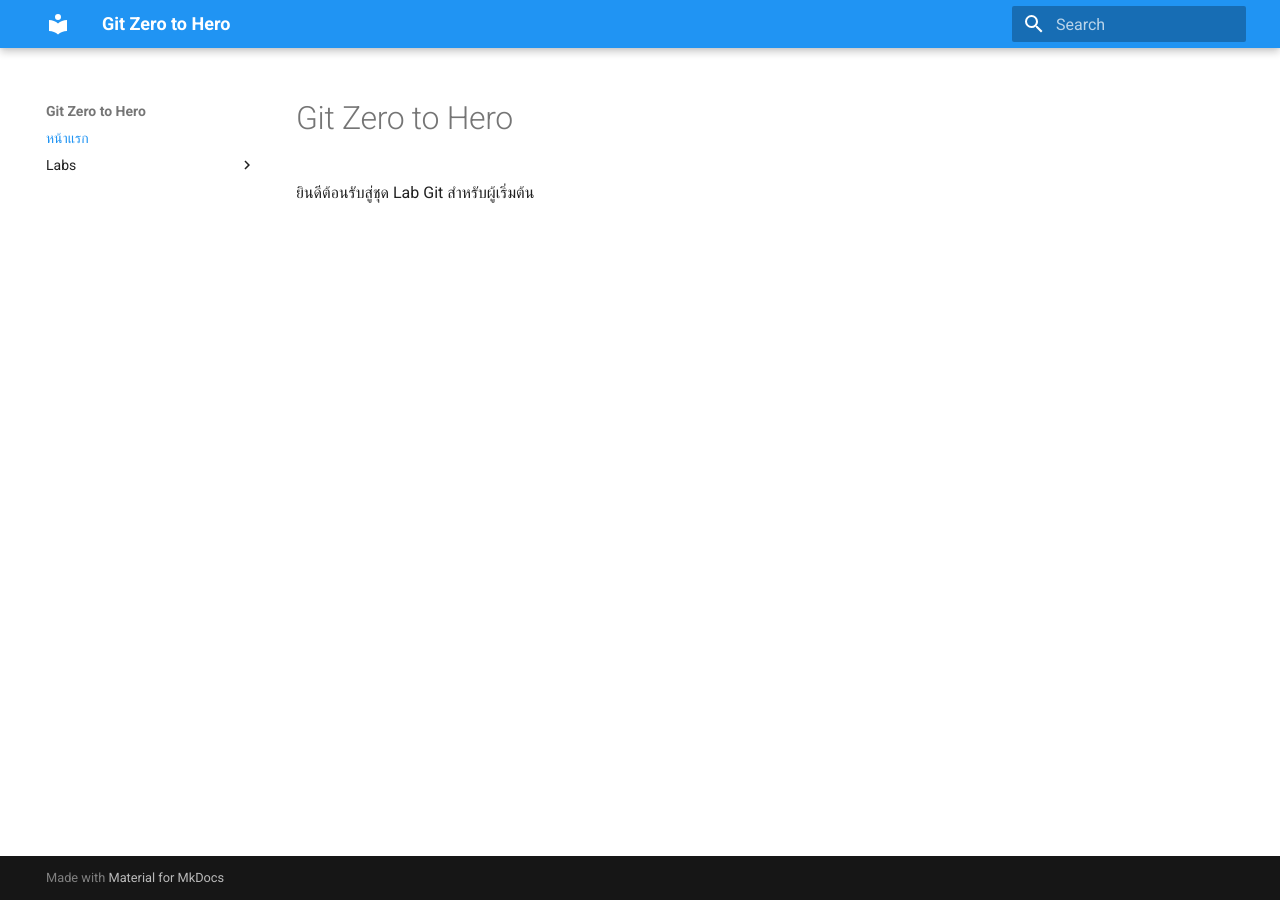
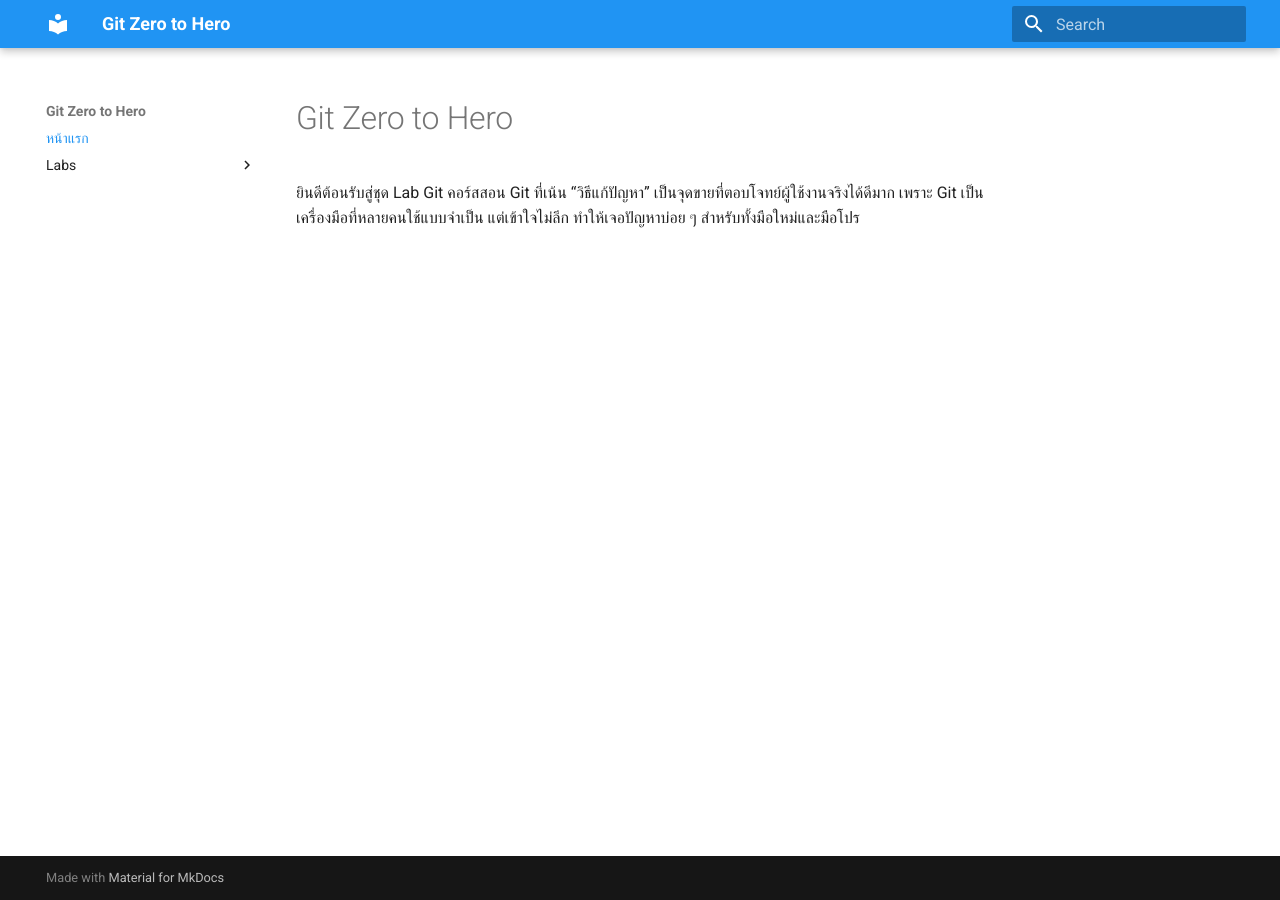
Before and after one commit to jigkoh3/git-pro-lab, an MkDocs documentation site: the page built from docs/index.md, in a window 1280 px wide. Built offline with MkDocs 1.6.1 and Material for MkDocs 9.7.7, drawn with Linux system fonts in a browser that asks for light colours.

Commit message:
[edit] บนความ

```diff
--- a/docs/index.md
+++ b/docs/index.md
@@ -1,3 +1,3 @@
 # Git Zero to Hero
 
-ยินดีต้อนรับสู่ชุด Lab Git สำหรับผู้เริ่มต้น
+ยินดีต้อนรับสู่ชุด Lab Git คอร์สสอน Git ที่เน้น “วิธีแก้ปัญหา” เป็นจุดขายที่ตอบโจทย์ผู้ใช้งานจริงได้ดีมาก เพราะ Git เป็นเครื่องมือที่หลายคนใช้แบบจำเป็น แต่เข้าใจไม่ลึก ทำให้เจอปัญหาบ่อย ๆ สำหรับทั้งมือใหม่และมือโปร
```
Also changed, not shown: README.md (+1 -1 lines).
